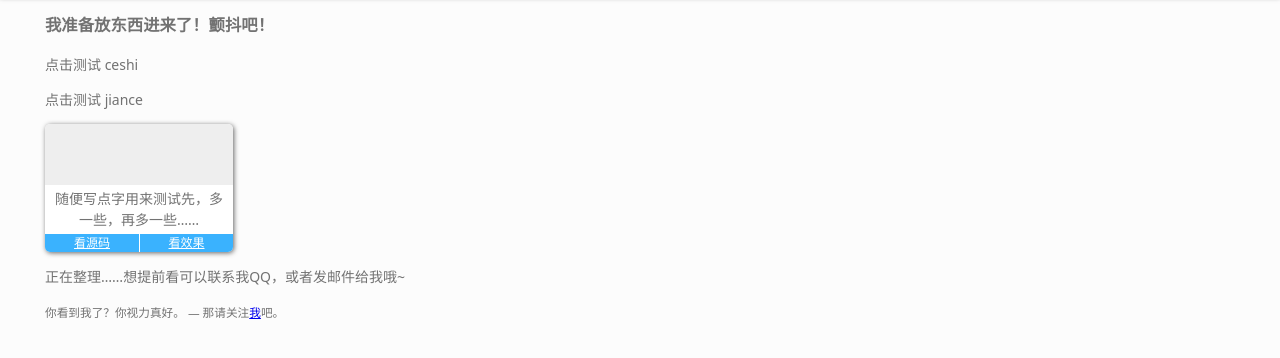
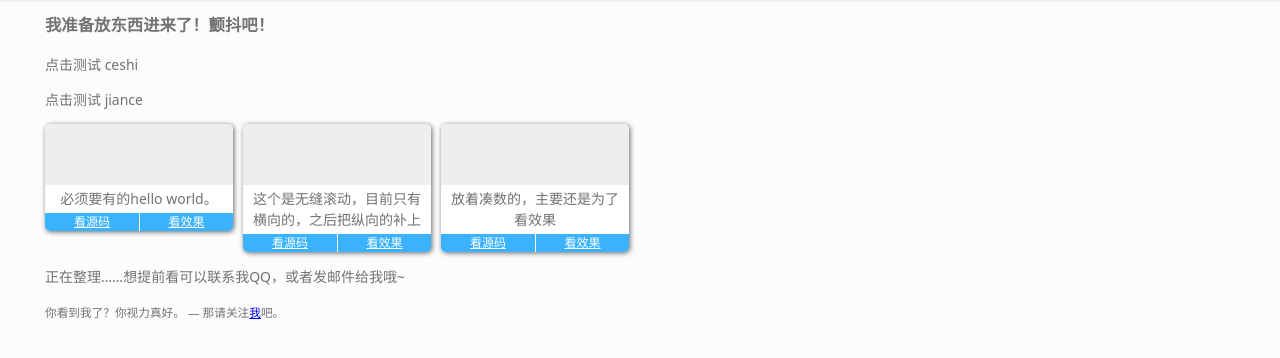
Before and after one commit to qwei79/qwei79.github.com, a plain HTML site: page index.html in a window 1280 px wide. Shown: the part 198-556 px from the top of the page. Drawn offline with Linux system fonts and the light colour scheme.

Commit message:
添加第二个

```diff
--- a/index.html
+++ b/index.html
@@ -42,10 +42,26 @@
     <ul class="pubuliu wrapper">
       <li>
         <div class="effect"></div>
-        <p class="describe">随便写点字用来测试先，多一些，再多一些……</p>
+        <p class="describe">必须要有的hello world。</p>
         <div class="a-group">
           <a href="https://github.com/qwei79/little/blob/gh-pages/helloworld.html">看源码</a>
           <a href="/little/helloworld.html">看效果</a>
+        </div>
+      </li>
+      <li>
+        <div class="effect"></div>
+        <p class="describe">这个是无缝滚动，目前只有横向的，之后把纵向的补上</p>
+        <div class="a-group">
+          <a href="https://github.com/qwei79/little/blob/gh-pages/sscrolling.html">看源码</a>
+          <a href="/little/sscrolling.html">看效果</a>
+        </div>
+      </li>
+      <li>
+        <div class="effect"></div>
+        <p class="describe">放着凑数的，主要还是为了看效果</p>
+        <div class="a-group">
+          <a href="https://github.com/qwei79/little/blob/gh-pages">看源码</a>
+          <a href="#">看效果</a>
         </div>
       </li>
     </ul>
```
